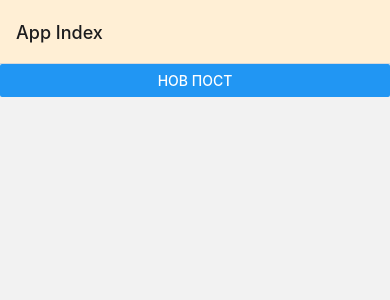
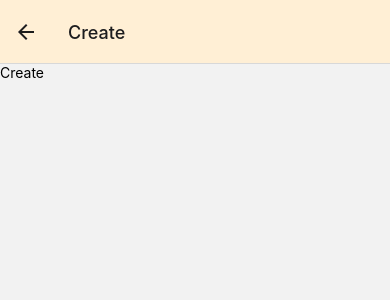
Before and after one commit to vladotoka/RNHblog, a React Native app: screen /Create in a window 390 px wide. Before the commit this address had no page. Shown: the top 300 px of the page. Built offline with nearby package versions, Linux system fonts and the light colour scheme.

Commit message:
create screen

```diff
--- a/App.js
+++ b/App.js
@@ -2,10 +2,11 @@ import { StatusBar } from 'expo-status-bar';
 import { StyleSheet, Text, View, Image } from 'react-native';
 import { createStackNavigator } from '@react-navigation/stack';
 import { NavigationContainer } from '@react-navigation/native';
+import { Provider } from './src/context/BlogContext';
 
 import IndexScreen from './src/screens/IndexScreen';
 import ShowScreen from './src/screens/ShowScreen';
-import { Provider } from './src/context/BlogContext';
+import CreateScreen from './src/screens/CreateScreen';
 
 
 const Stack = createStackNavigator();
@@ -13,8 +14,9 @@ const Stack = createStackNavigator();
 const Navigator = () => {
   return (
     <Stack.Navigator screenOptions={{ headerStyle: { backgroundColor: 'papayawhip' } }}>
-      <Stack.Screen name="Index" component={IndexScreen} options={{ title: 'App Index' }} />
+      <Stack.Screen name="Index" component={IndexScreen} options={{ title: 'Blog List' }} />
       <Stack.Screen name="Show" component={ShowScreen} />
+      <Stack.Screen name="Create" component={CreateScreen} />
     </Stack.Navigator>
   )
 }
--- /dev/null
+++ b/src/screens/CreateScreen.js
@@ -0,0 +1,15 @@
+import { StyleSheet, Text, TextInput, View } from 'react-native';
+import React from 'react';
+import { Context } from '../context/BlogContext';
+
+const CreateScreen = ({ route }) => {
+    return (
+        <View>
+            <Text>Create</Text>
+        </View>
+    );
+};
+
+export default CreateScreen;
+
+const styles = StyleSheet.create({});
--- a/src/screens/IndexScreen.js
+++ b/src/screens/IndexScreen.js
@@ -1,12 +1,20 @@
 import { StyleSheet, Text, View, FlatList, Button, TouchableOpacity } from 'react-native';
-import React, { useContext } from 'react';
+import React, { useContext, useLayoutEffect, useEffect } from 'react';
 import { Context } from '../context/BlogContext';
 import { Feather } from '@expo/vector-icons';
 
 const IndexScreen = ({ navigation }) => {
   const { state, addBlogPost, deleteBlogPost } = useContext(Context);
-  const deletePost = (id) => {
-  }
+
+  useLayoutEffect(() => {
+    navigation.setOptions({
+      headerRight: ({ }) => (
+        <TouchableOpacity onPress={() => navigation.navigate('Create')}>
+          <Feather style={styles.headerRight} name="plus" size={24} color="black" />
+        </TouchableOpacity>
+      ),
+    });
+  }, [navigation])
 
   return (
     <View>
@@ -49,4 +57,7 @@ const styles = StyleSheet.create({
     fontSize: 24,
     color: "black"
   },
+  headerRight: {
+    marginRight: 10
+  }
 });
```
